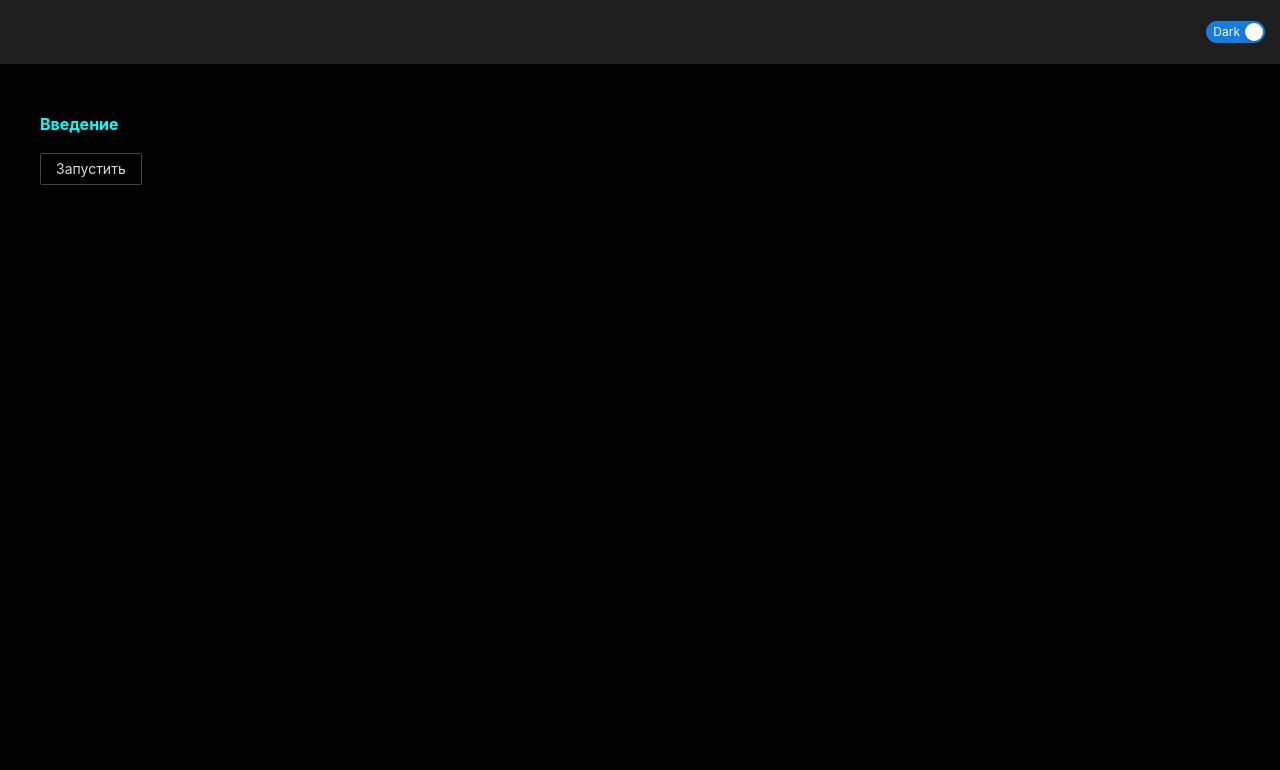
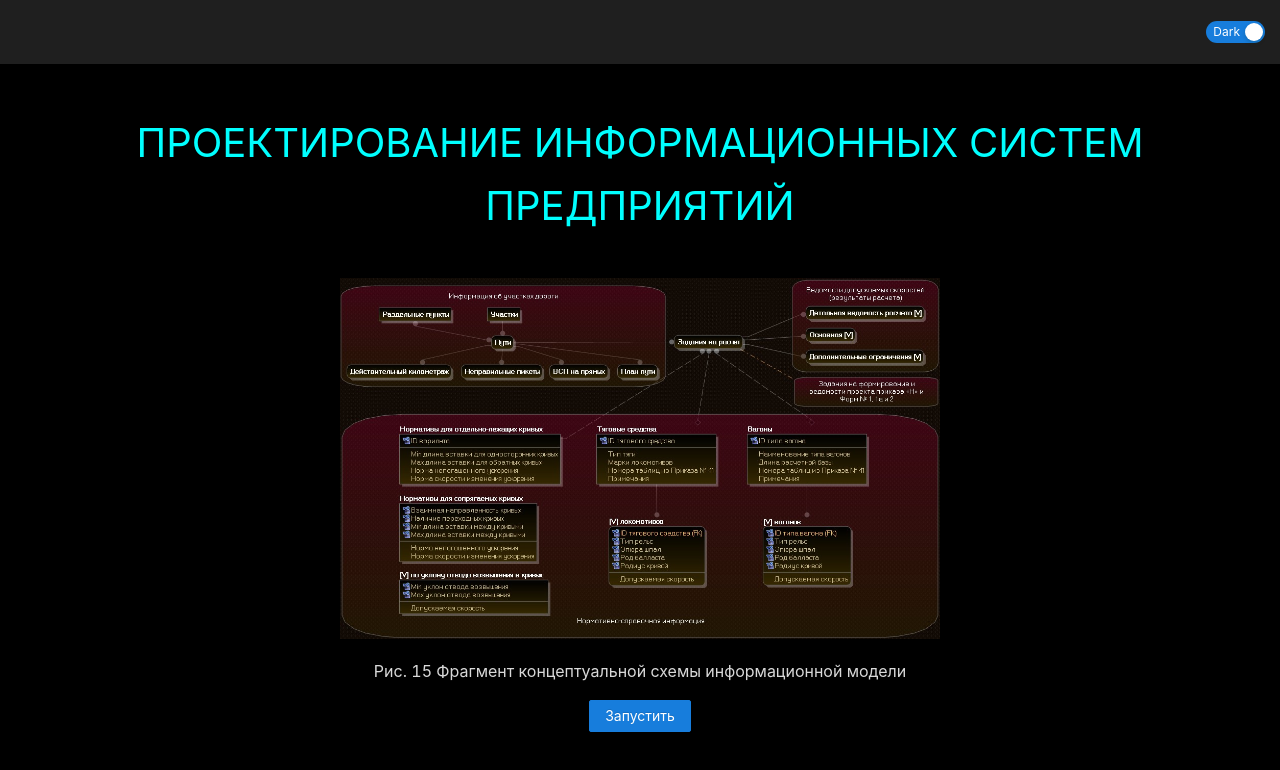
Before and after one commit to ku997/simkin, a React (Create React App) app: page /#/ in a window 1280 px wide. Shown: the top 770 px of the page. Built offline with nearby package versions, Linux system fonts and the light colour scheme.

Commit message:
изменяет главное меню

```diff
--- a/src/content/lectures/Introduction/index.jsx
+++ b/src/content/lectures/Introduction/index.jsx
@@ -1,20 +1,49 @@
-import React from 'react'
-import PropTypes from 'prop-types'
+import React from "react";
+import PropTypes from "prop-types";
 
 export function Introduction(props) {
-    return (
-        <div className='introduction'>
-            <h2>ВВЕДЕНИЕ</h2>
+  return (
+    <div className="introduction">
+      <h2>ВВЕДЕНИЕ</h2>
 
-            <p>Создание ИС – это логически сложная, трудоемкая и длительная ра-бота, требующая высокой квалификации участвующих в ней специалистов. Но нередко создание таких систем выполняется на интуитивном уровне с применением неформализованных методов, основанных на искусстве, практическом опыте, экспертных оценках и дорогостоящих эксперимен-тальных проверках качества функционирования системы. Эксплуатацион-ные расходы, возникающие после сдачи таких систем, могут существенно превышать расходы на их создание. Исследования показывают, что на об-наружение ошибок, допущенных на стадии проектирования, расходуется примерно в 2 раза больше времени, чем на исправление ошибок, допу-щенных на последующих фазах. При этом исправление ошибки на стадии проектирования стоит в 2 раза, на стадии тестирования – в 10 раз, а на стадии эксплуатации системы – в 100 раз дороже, чем на стадии анализа. Кроме того, ошибки анализа и проектирования обнаруживаются часто са-мими пользователями, что вызывает их недовольство и осложняет сопро-вождение ИС.</p>
+      <p>
+        Создание ИС – это логически сложная, трудоемкая и длительная работа,
+        требующая высокой квалификации участвующих в ней специалистов. Но
+        нередко создание таких систем выполняется на интуитивном уровне с
+        применением неформализованных методов, основанных на искусстве,
+        практическом опыте, экспертных оценках и дорогостоящих
+        экспериментальных проверках качества функционирования системы.
+        Эксплуатационные расходы, возникающие после сдачи таких систем, могут
+        существенно превышать расходы на их создание. Исследования показывают,
+        что на обнаружение ошибок, допущенных на стадии проектирования,
+        расходуется примерно в 2 раза больше времени, чем на исправление ошибок,
+        допущенных на последующих фазах. При этом исправление ошибки на стадии
+        проектирования стоит в 2 раза, на стадии тестирования – в 10 раз, а на
+        стадии эксплуатации системы – в 100 раз дороже, чем на стадии анализа.
+        Кроме того, ошибки анализа и проектирования обнаруживаются часто самими
+        пользователями, что вызывает их недовольство и осложняет сопровождение
+        ИС.
+      </p>
 
-            <p>Широко распространены современные информационные технологии ведения электронной коммерции, работа с заказчиками и поставщиками. И в этом направлении проектирование и развитие информационных систем невозможно без знания основных методологий и программных средств, позволяющих в кратчайшие сроки и без ошибок управлять этими процес-сами.</p>
+      <p>
+        Широко распространены современные информационные технологии ведения
+        электронной коммерции, работа с заказчиками и поставщиками. И в этом
+        направлении проектирование и развитие информационных систем невозможно
+        без знания основных методологий и программных средств, позволяющих в
+        кратчайшие сроки и без ошибок управлять этими процессами.
+      </p>
 
-            <p>Сегодня на рынке представлено множество решений информационных систем со своими особенностями и подходами к решению вопросов, с ко-торыми она должна справляться. Однако часто происходит, что ни одна из предложенных систем не способна полностью подстроиться под нужды предприятия. При этом выбор методологии проектирования является да-леко не простой задачей. В пособии приведены особенности популярных методов проектирования информационных систем.</p>
-        </div>
-    )
+      <p>
+        Сегодня на рынке представлено множество решений информационных систем со
+        своими особенностями и подходами к решению вопросов, с которыми она
+        должна справляться. Однако часто происходит, что ни одна из предложенных
+        систем не способна полностью подстроиться под нужды предприятия. При
+        этом выбор методологии проектирования является далеко не простой
+        задачей. В пособии приведены особенности популярных методов
+        проектирования информационных систем.
+      </p>
+    </div>
+  );
 }
 
-Introduction.propTypes = {
-
-}
+Introduction.propTypes = {};
--- a/src/modules/MainPage/index.jsx
+++ b/src/modules/MainPage/index.jsx
@@ -4,21 +4,26 @@ import "./styles.scss";
 import { Button } from "antd";
 import { useNavigate } from "react-router-dom";
 import { CustomLayout } from "../CustomLayout";
+import { Image } from "../../modules/Image";
 
 export function MainPage(props) {
   const navigate = useNavigate();
   return (
     <CustomLayout isShowSideBar={false}>
       <div className="mainPage">
-        <p
-          className="mainPage__text"
-          style={{
-            fontWeight: "bold",
-          }}
-        >
-          Введение
+        <p className="mainPage__text">
+          ПРОЕКТИРОВАНИЕ ИНФОРМАЦИОННЫХ СИСТЕМ ПРЕДПРИЯТИЙ
         </p>
-        <Button onClick={() => navigate("/chapter/0")}>Запустить</Button>
+        {
+          <Image
+            src="assets/img/lab11/15.jpg"
+            annotation="Рис. 15 Фрагмент концептуальной схемы информационной модели"
+          />
+        }
+
+        <center>
+          <Button onClick={() => navigate("/chapter/0")} type="primary" value="large">Запустить</Button>
+        </center>
       </div>
     </CustomLayout>
   );
--- a/src/modules/MainPage/styles.scss
+++ b/src/modules/MainPage/styles.scss
@@ -1,9 +1,17 @@
 .mainPage {
     &__text{
         color: aqua;
+        font-size: 40px;
+        text-align: center;
     }
 
     &__content {
         background-color: #fff;
     }
+
+    &__divBtn {
+        align-self: center;
+        background-color: black;
+    }
+
 }
--- a/src/modules/SideBar/menu.js
+++ b/src/modules/SideBar/menu.js
@@ -138,7 +138,7 @@ export const menu = [
         className: 'subItem'
       },
       {
-        item: 'ЭПИЛОГ',
+        item: 'ЗАКЛЮЧЕНИЕ',
         chapter: '3.9',
       },
     ],
```
